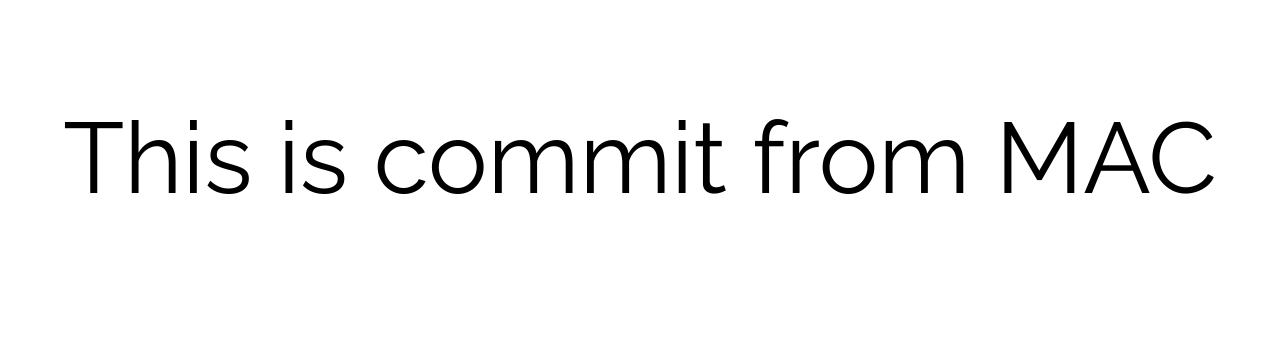
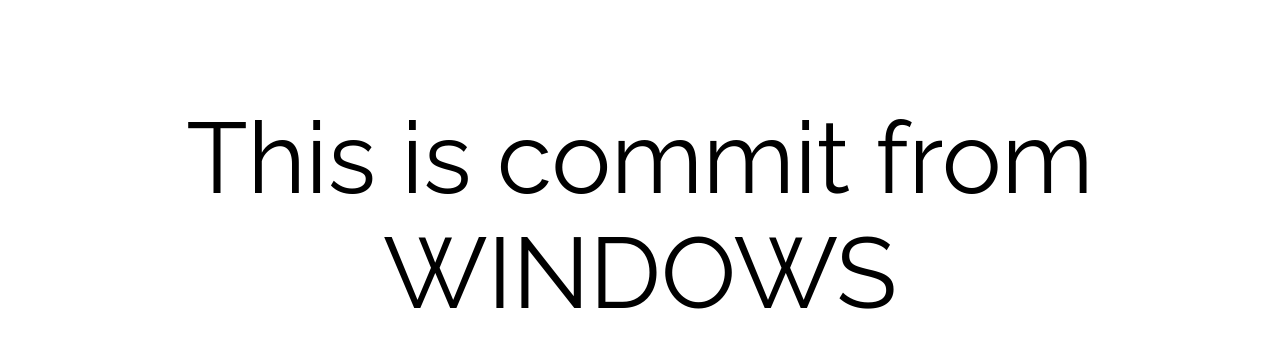
Before and after one commit to shauek97/plan-your-gainz, a React (Create React App) app: page / in a window 1280 px wide. Shown: the top 348 px of the page. Built offline with nearby package versions, Linux system fonts and the light colour scheme.

Commit message:
Commit from WINDOWS

```diff
--- a/src/App.js
+++ b/src/App.js
@@ -3,7 +3,7 @@ import './App.scss'
 function App() {
   return (
     <div className="App">
-     This is commit from MAC
+     This is commit from WINDOWS
     </div>
   );
 }
```
